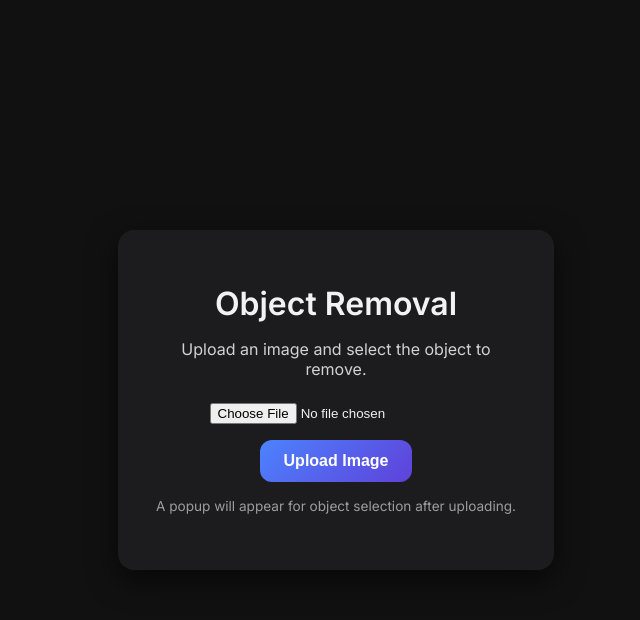
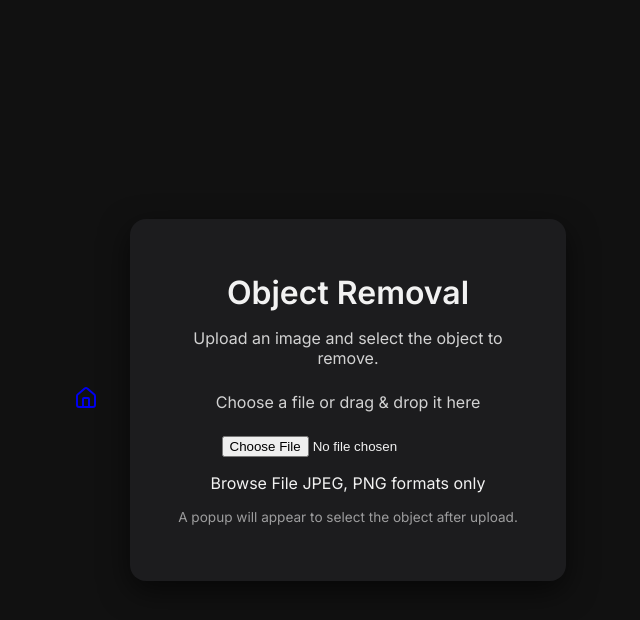
Before and after one commit to hydro-7/Generative-Object-Removal-using-DeepFillv2, a Flask app: page / in a window 1280 px wide. Shown: the top 620 px of the page, without its empty margins (304-944 px from the left). Run offline with Flask 3, Linux system fonts and the light colour scheme; parts of the project's set-up code (start-up, migrations or seed data) failed here and were passed over.

Commit message:
[STABLE] No Issues

```diff
--- a/app.py
+++ b/app.py
@@ -1,17 +1,15 @@
-from flask import Flask, render_template, request, send_file
+from flask import Flask, render_template, request, redirect, url_for
 import os
 import uuid
 import cv2
-import torch
 from PIL import Image
-from io import BytesIO
 
 from objRemove import ObjectRemove
 from models.deepFill import Generator
 from torchvision.models.detection import maskrcnn_resnet50_fpn, MaskRCNN_ResNet50_FPN_Weights
 
 app = Flask(__name__, static_folder='static')
-UPLOAD_FOLDER = 'uploads'
+UPLOAD_FOLDER = 'static/outputs'
 os.makedirs(UPLOAD_FOLDER, exist_ok=True)
 
 # Load models at startup
@@ -19,7 +17,6 @@ weights = MaskRCNN_ResNet50_FPN_Weights.DEFAULT
 rcnn = maskrcnn_resnet50_fpn(weights=weights, progress=False).eval()
 transforms = weights.transforms()
 
-# Load DeepFill model from weights
 deepfill_weights_path = None
 for f in os.listdir('models'):
     if f.endswith('.pth'):
@@ -39,14 +36,13 @@ def upload_image():
     if file.filename == '':
         return 'No image selected', 400
 
-    # Generate a unique path for image
-    raw_path = os.path.join(UPLOAD_FOLDER, f"{uuid.uuid4().hex}.jpg")
+    raw_filename = f"{uuid.uuid4().hex}.jpg"
+    raw_path = os.path.join(UPLOAD_FOLDER, f"input_{raw_filename}")
+    final_path = os.path.join(UPLOAD_FOLDER, raw_filename)
 
-    # Open image using PIL, convert to RGB and save as JPEG
     img = Image.open(file.stream).convert("RGB")
     img.save(raw_path, format="JPEG")
 
-    # Run object removal
     model = ObjectRemove(
         segmentModel=rcnn,
         rcnn_transforms=transforms,
@@ -55,18 +51,18 @@ def upload_image():
     )
     output = model.run()
 
-    # Convert BGR → RGB for PIL
-    output_rgb = cv2.cvtColor(output, cv2.COLOR_BGR2RGB)
-    output_pil = Image.fromarray(output_rgb)
-
-    # Send result as downloadable image
-    buffer = BytesIO()
-    output_pil.save(buffer, format="PNG")  # output remains PNG to preserve quality
-    buffer.seek(0)
+    cv2.imwrite(final_path, output)  # BGR, no color shift
 
     os.remove(raw_path)
 
-    return send_file(buffer, mimetype='image/png')
+    return redirect(url_for('result', filename=raw_filename))
+
+@app.route('/result')
+def result():
+    filename = request.args.get('filename')
+    if not filename:
+        return redirect('/')
+    return render_template('result.html', filename=filename)
 
 if __name__ == '__main__':
     app.run(debug=True)
--- a/templates/index.html
+++ b/templates/index.html
@@ -3,22 +3,75 @@
   <head>
     <meta charset="utf-8">
     <title>Object Removal App</title>
+    <link rel="icon" type="image/x-icon" href="{{ url_for('static', filename='favicon.png') }}">
     <link rel="stylesheet" href="{{ url_for('static', filename='style.css') }}">
     <link rel="preconnect" href="https://fonts.googleapis.com">
     <link rel="preconnect" href="https://fonts.gstatic.com" crossorigin>
     <link href="https://fonts.googleapis.com/css2?family=Inter:wght@400;600&display=swap" rel="stylesheet">
   </head>
   <body>
+    <!-- Navbar with icon -->
+    <div class="navbar">
+      <a href="/" class="nav-home" aria-label="Home">
+        <i data-lucide="home"></i>
+      </a>
+    </div>
+
     <div class="container">
       <div class="card">
         <h1>Object Removal</h1>
         <p>Upload an image and select the object to remove.</p>
-        <form action="/upload" method="post" enctype="multipart/form-data">
-          <input type="file" name="image" accept="image/*" required>
-          <button type="submit">Upload Image</button>
+
+        <form action="/upload" method="post" enctype="multipart/form-data" id="upload-form">
+          <div class="drop-zone" id="drop-zone">
+            <p>Choose a file or drag & drop it here</p>
+            <div class="upload-wrapper">
+            <label class="upload-btn">
+                <input type="file" name="image" accept="image/jpeg, image/png" required>
+                Browse File
+            </label>
+            <span class="subtext">JPEG, PNG formats only</span>
+            </div>
+
+          </div>
+          <button type="submit" style="display:none;">Submit</button> <!-- fallback -->
         </form>
-        <p class="note">A popup will appear for object selection after uploading.</p>
+
+        <p class="note">A popup will appear to select the object after upload.</p>
       </div>
     </div>
+
+    <script>
+      const dropZone = document.getElementById('drop-zone');
+      const fileInput = dropZone.querySelector('input[type="file"]');
+      const form = document.getElementById('upload-form');
+
+      dropZone.addEventListener('dragover', (e) => {
+        e.preventDefault();
+        dropZone.classList.add('dragover');
+      });
+
+      dropZone.addEventListener('dragleave', () => {
+        dropZone.classList.remove('dragover');
+      });
+
+      dropZone.addEventListener('drop', (e) => {
+        e.preventDefault();
+        dropZone.classList.remove('dragover');
+
+        if (e.dataTransfer.files.length) {
+          fileInput.files = e.dataTransfer.files;
+          form.submit();
+        }
+      });
+
+      fileInput.addEventListener('change', () => {
+        if (fileInput.files.length) {
+          form.submit();
+        }
+      });
+    </script>
+    <script src="https://unpkg.com/lucide@latest"></script>
+    <script>lucide.createIcons();</script>
   </body>
 </html>
```
Also changed, not shown: templates/result.html (added, +34 -0 lines), uploads/0732f6b3169d4693bcb7a14e75274a86.png (added), uploads/4bc6354bcb8b4a99a2fb1297e7a4a926.png (added), uploads/5539dd8ff3c34e12aae3f4ee2da3a82d.png (added), uploads/688e3b1a0ce742ae8aef0df6898c9d18.png (added), uploads/7cf38dc2423045d18fd7e96d51ad9528.jpg (added), uploads/c09fd2563f7a4bb394b086ee544f4206.jpg (added), uploads/ce3b3269b31e4613affe09ff246e199d.png (added).
